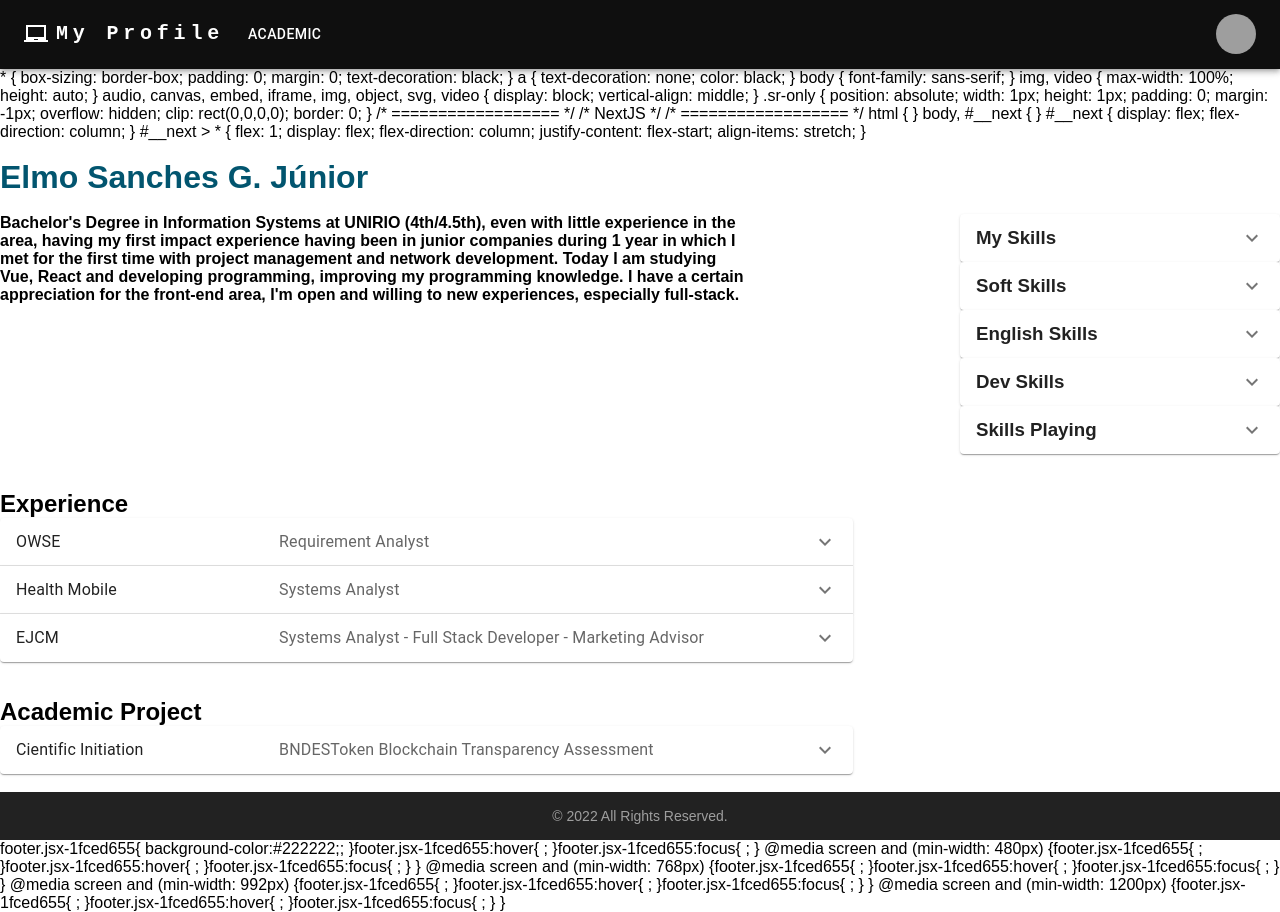
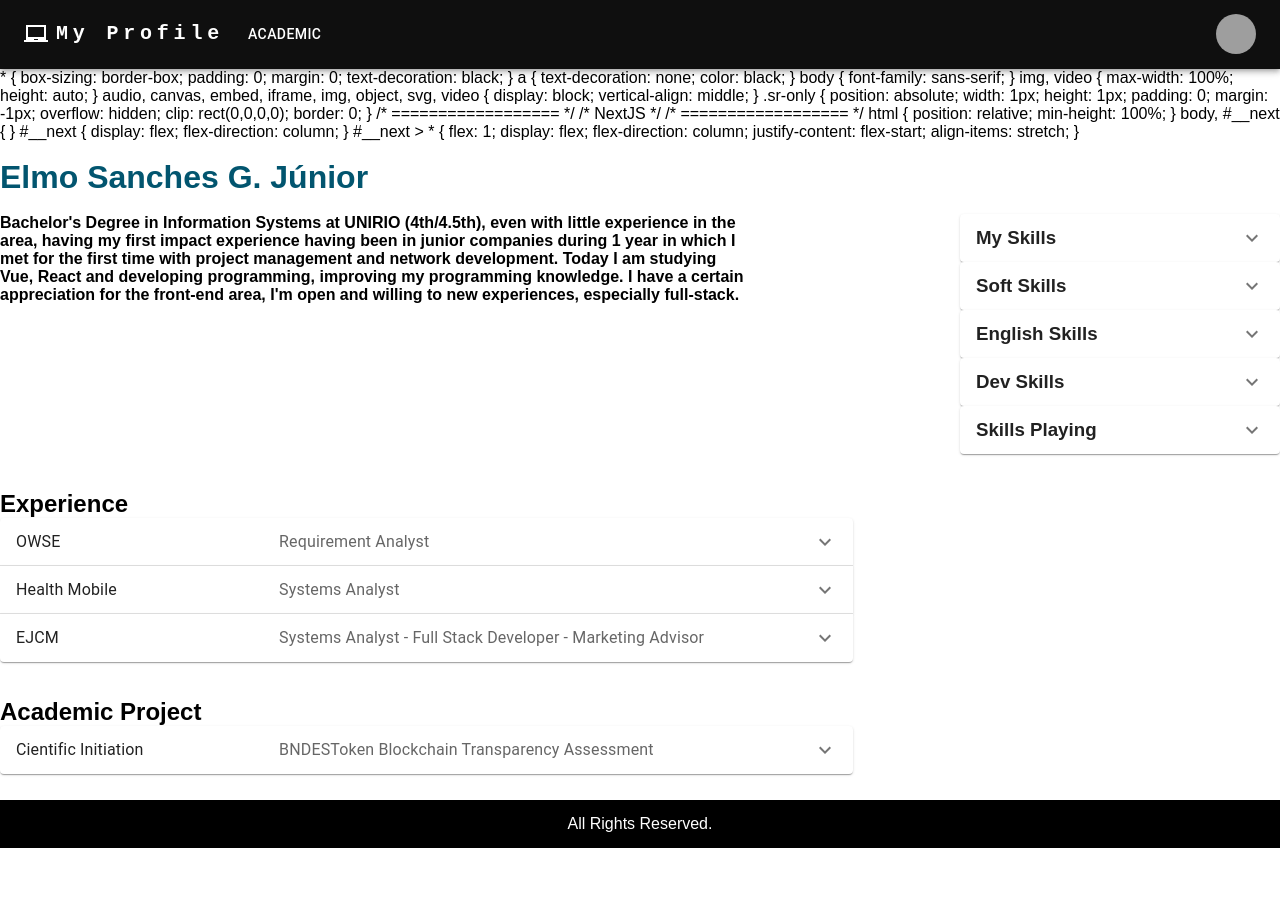
Before and after one commit to elmojuh/profile, a Next.js app: page / in a window 1280 px wide. After the commit the page ends 848 px from the top, so only its background shows below. Built offline with nearby package versions, Linux system fonts and the light colour scheme; grey boxes are pictures that could not be loaded.

Commit message:
~ corrigindo footer

```diff
--- a/pages/index.js
+++ b/pages/index.js
@@ -53,8 +53,10 @@ function Style({ children, as, fontColor }) {
       <style jsx>
         {`
           ${Tag} {
+            padding-left: 0;
             font-family: sans-serif;
             color: ${fontColor};
+
           }
         `}
       </style>
--- a/src/components/patterns/Footer/index.js
+++ b/src/components/patterns/Footer/index.js
@@ -1,52 +1,26 @@
 import { theme } from '../../../theme/theme';
-import { Box, Text } from '../../../theme/components';
 
 export default function Footer() {
   return (
-    <Box
-      as="footer"
-      styleSheet={{
-        backgroundColor: theme.colors.neutral[900]
-      }}
-    >
-      <Box
-        styleSheet={{
-          overflow:"hidden",
-          maxWidth: theme.space.xcontainer_xl,
-          marginLeft: "auto",
-          marginRight:"auto",
-          paddingVertical:{
-            xs: theme.space.x4,
-          },
-          paddingHorizontal:{
-            xs: theme.space.x4,
-            sm: theme.space.x6,
-            lg: theme.space.x8,
-          },
-        }}
-      >
-        <Text
-          as="p"
-          styleSheet={{
-            textVariant: theme.typography.variants.body3,
-            textAlign: "center",
-            color: theme.colors.neutral[400],
-          }}
-        >
-          &copy; {new Date().getFullYear()} All Rights Reserved.
-        </Text>
-      </Box>
-    </Box>
+    <Style>
+      All Rights Reserved.
+    </Style>
   )
 
-  function Style({children}){
+  function Style({ children }) {
     return (
       <div>
         {children}
         <style jsx>{`
           div{
             font-family: sans-serif;
-            color: ${fontColor};
+            color: white;
+            text-align: center;
+            background: black;
+            position: absolute;
+            padding: 15px;
+            width: 100%;
+            bottom: -3em;
           }
         `}
         </style>
--- a/src/theme/GlobalStyle.js
+++ b/src/theme/GlobalStyle.js
@@ -38,7 +38,8 @@ export default function GlobalStyle() {
         /* NextJS */
         /* ================== */
         html {
-
+          position: relative;
+          min-height: 100%;
         }
         body,
         #__next {
```
